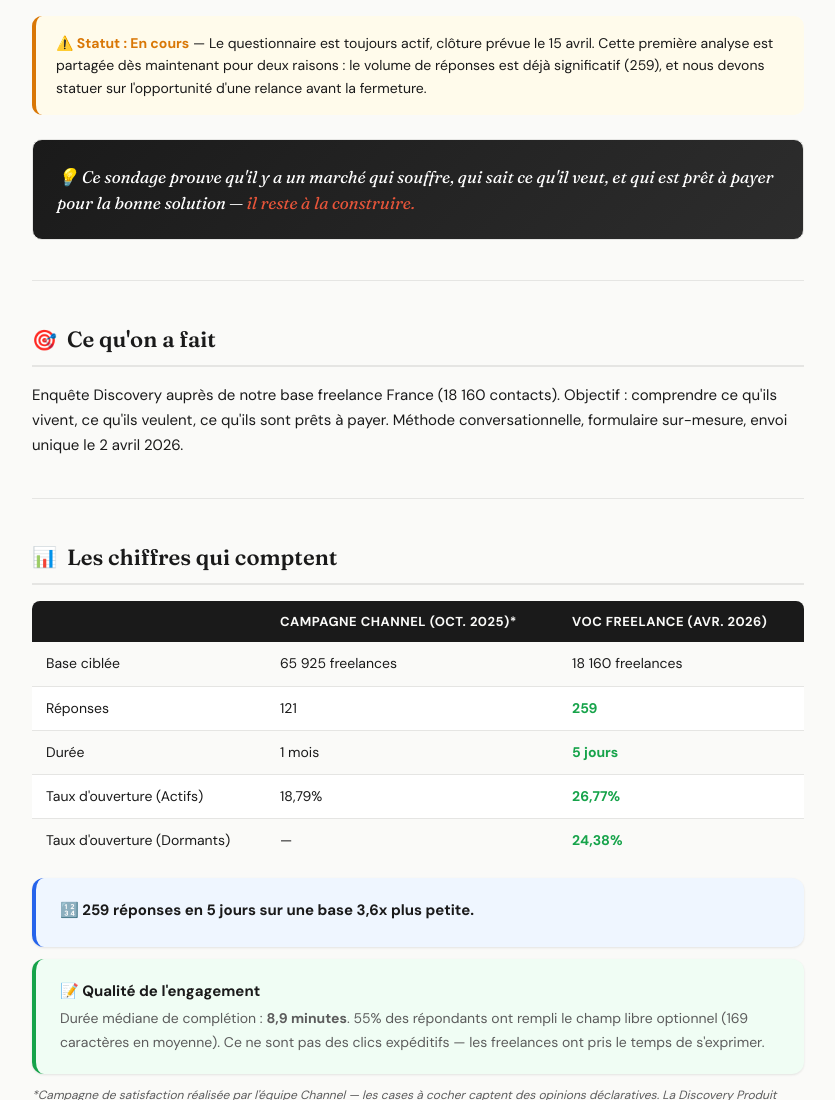
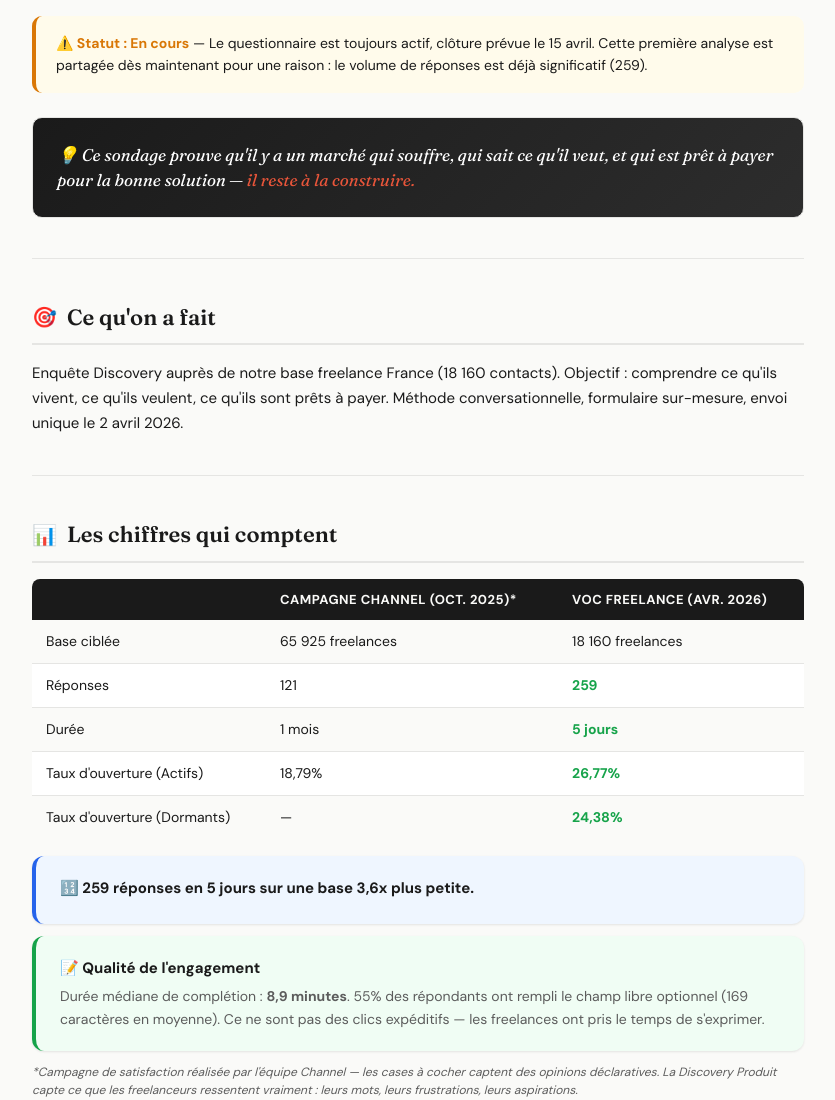
Before and after one commit to walidbpro/analyse_survey, a plain HTML site: page index.html in a window 1280 px wide. Shown: the top 1100 px of the page, without its empty margins (222-1057 px from the left). Drawn offline with Linux system fonts and the light colour scheme.

Commit message:
Update index.html

```diff
--- a/index.html
+++ b/index.html
@@ -539,7 +539,7 @@
 
   <!-- Warning banner -->
   <div class="banner banner-warning">
-    <strong>⚠️ Statut : En cours</strong> — Le questionnaire est toujours actif, clôture prévue le 15 avril. Cette première analyse est partagée dès maintenant pour deux raisons : le volume de réponses est déjà significatif (259), et nous devons statuer sur l'opportunité d'une relance avant la fermeture.
+    <strong>⚠️ Statut : En cours</strong> — Le questionnaire est toujours actif, clôture prévue le 15 avril. Cette première analyse est partagée dès maintenant pour une raison : le volume de réponses est déjà significatif (259).
   </div>
 
   <!-- Insight banner -->
```
